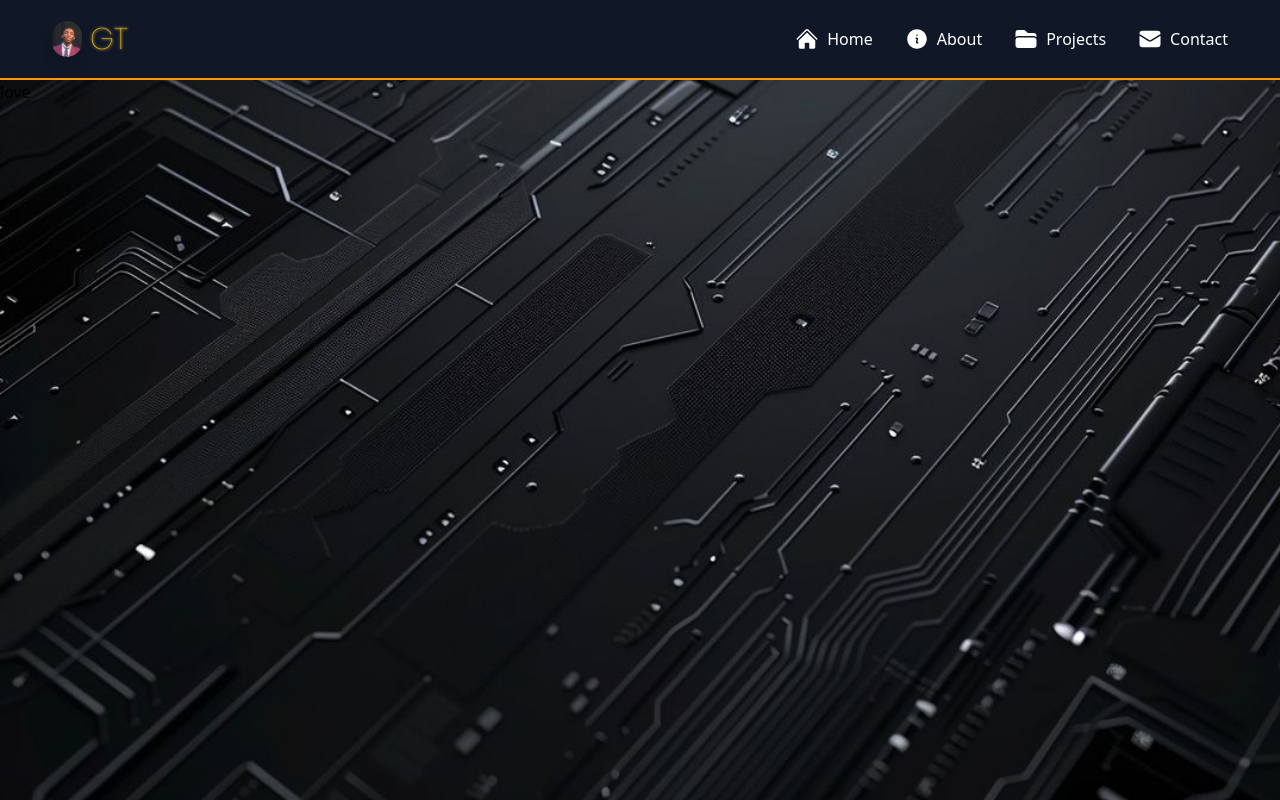
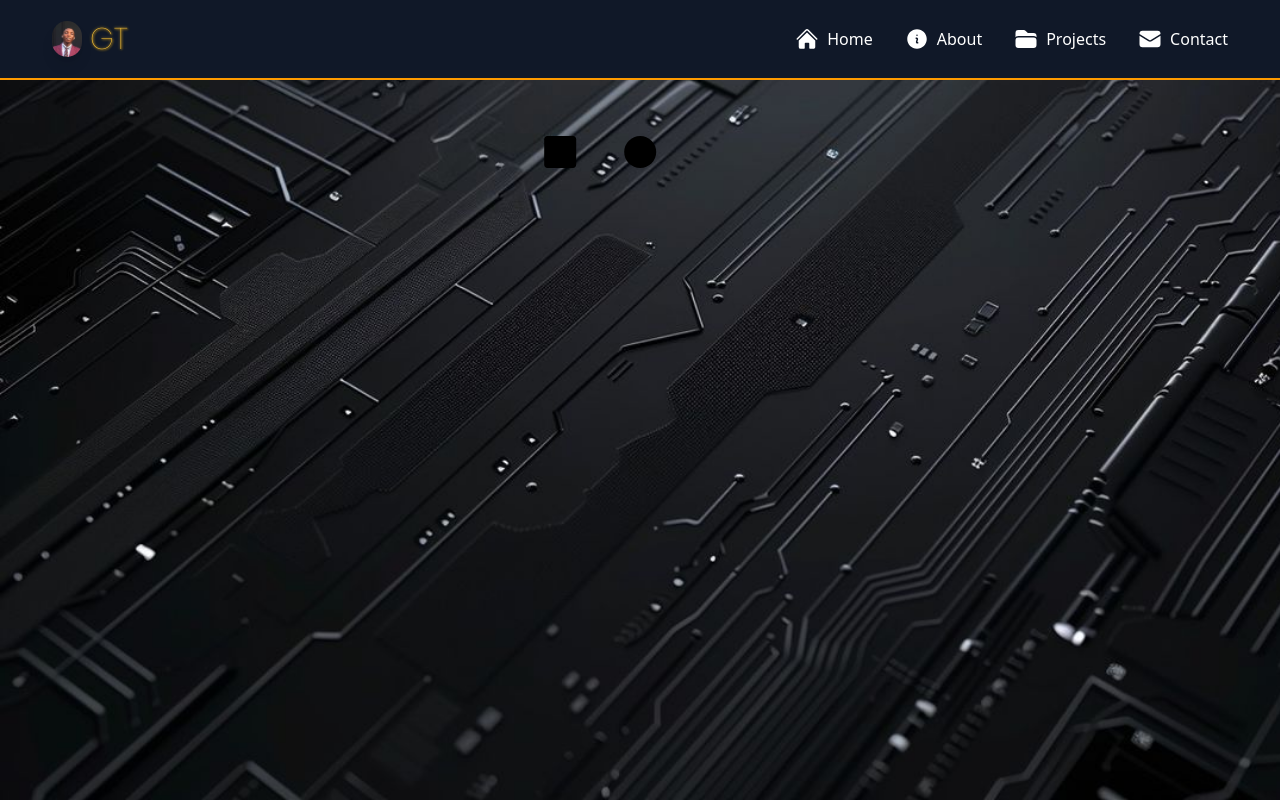
Before and after one commit to Alpha32beta/my-portfolio-website, a Next.js app: page /contact in a window 1280 px wide. Built offline with nearby package versions, Linux system fonts and the light colour scheme.

Commit message:
sharp updates

```diff
--- a/app/contact/page.tsx
+++ b/app/contact/page.tsx
@@ -1,7 +1,43 @@
 const Contacts = () => {
     return (
         <div>
-            <p>love</p>
+            <div className="flex justify-center gap-4 mt-10">
+      <a
+        href="#"
+        className="relative flex items-center justify-center w-16 h-16 rounded-full transition-all hover:bg-[#242c34]"
+      >
+        <svg
+          className="absolute w-[60%] h-full text-white hover:bounce-scale"
+          viewBox="0 0 24 24"
+        >
+          <path d="M20 2H4C2.897 2 2 2.897 2 4V20C2 21.103 2.897 22 4 22H20C21.103 22 22 21.103 22 20V4C22 2.897 21.103 2 20 2Z" />
+        </svg>
+      </a>
+
+      <a
+        href="#"
+        className="relative flex items-center justify-center w-16 h-16 rounded-full transition-all hover:bg-[#242c34]"
+      >
+        <svg
+          className="absolute w-[60%] h-full text-white hover:bounce-scale"
+          viewBox="0 0 24 24"
+        >
+          <circle cx="12" cy="12" r="10" />
+        </svg>
+      </a>
+
+      <a
+        href="#"
+        className="relative flex items-center justify-center w-16 h-16 rounded-full transition-all hover:bg-[#242c34]"
+      >
+        <svg
+          className="absolute w-[60%] h-full text-white hover:bounce-scale"
+          viewBox="0 0 24 24"
+        >
+          <path d="M3 12L21 12" />
+        </svg>
+      </a>
+    </div>
         </div>
      );
 }
--- a/app/globals.css
+++ b/app/globals.css
@@ -75,3 +75,14 @@ body {
   0% { transform: rotate(0deg); }
   100% { transform: rotate(360deg); }
 }
+
+@keyframes bounce-scale {
+  40% { transform: scale(1.4); }
+  60% { transform: scale(0.8); }
+  80% { transform: scale(1.2); }
+  100% { transform: scale(1); }
+}
+
+.bounce-scale {
+  animation: bounce-scale 0.4s linear;
+}
--- a/app/projects/page.tsx
+++ b/app/projects/page.tsx
@@ -4,9 +4,9 @@ const  Projects= () => {
             <div className = "text-white mx-2">
             <h1 className="text-2xl text-center my-6 lg:text-3xl text-white font-extrabold font-[Poppins]" >My Work</h1>
             </div>
-            <div className = "  ">
+            <div className = " ">
 
-                <iframe id = "weather app" src="https://advance-weather-app-sigma.vercel.app/" className = "w-full h-[600px] border border-amber-400 rounded-2xl">
+                <iframe id = "weather app" src="https://advance-weather-app-sigma.vercel.app/" className = "w-full h-[600px] border border-amber-400 rounded-2xl animate-[slideIn_10s_ease-out_forwards] ">
 
                 </iframe>
             </div>
```
